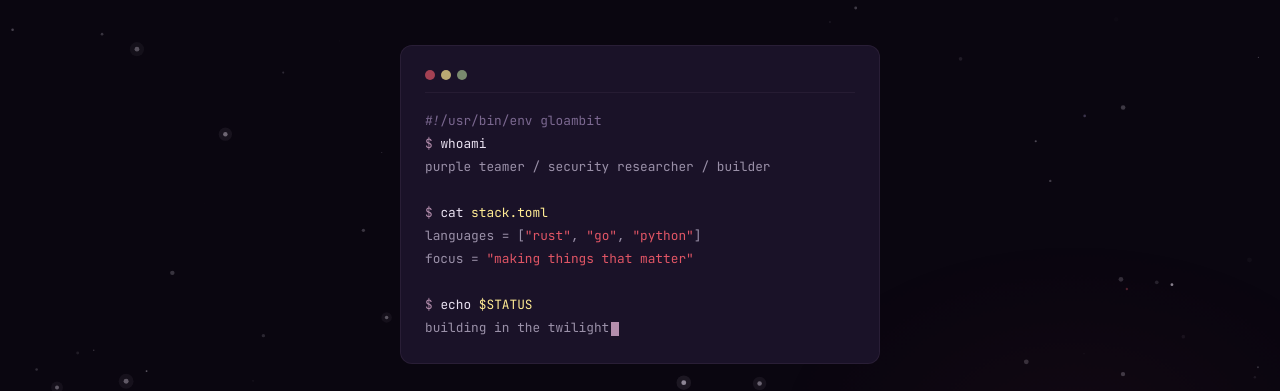
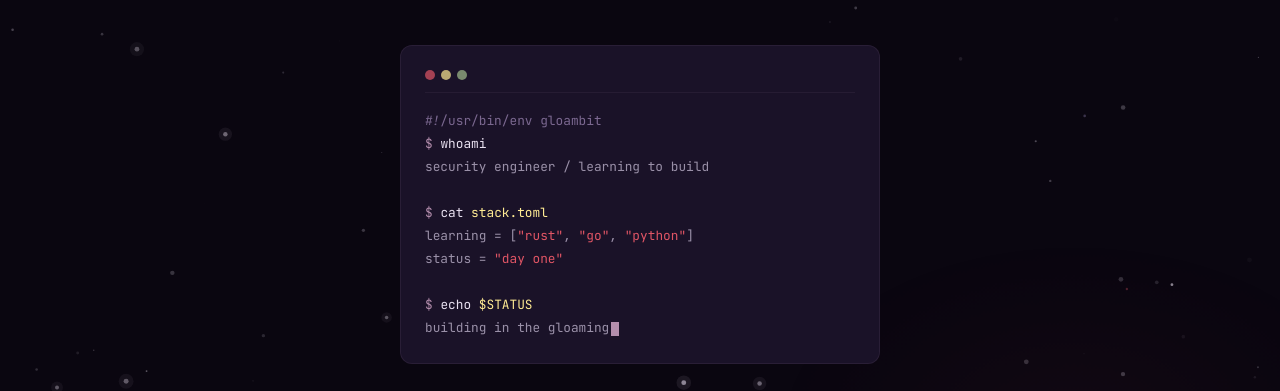
Before and after one commit to gloambit/gloam.sh, a plain HTML site: page index.html in a window 1280 px wide. Shown: the part 344-735 px from the top of the page. Drawn offline with Linux system fonts and the light colour scheme.

Commit message:
Update bio: learning, not claiming skills yet

```diff
--- a/index.html
+++ b/index.html
@@ -454,14 +454,14 @@
                 <div>
                     <span class="comment">#!/usr/bin/env gloambit</span><br>
                     <span class="prompt">$</span> <span class="cmd">whoami</span><br>
-                    <span class="output">purple teamer / security researcher / builder</span><br>
+                    <span class="output">security engineer / learning to build</span><br>
                     <br>
                     <span class="prompt">$</span> <span class="cmd">cat</span> <span class="arg">stack.toml</span><br>
-                    <span class="output">languages = [</span><span class="flag">"rust"</span><span class="output">,</span> <span class="flag">"go"</span><span class="output">,</span> <span class="flag">"python"</span><span class="output">]</span><br>
-                    <span class="output">focus = </span><span class="flag">"making things that matter"</span><br>
+                    <span class="output">learning = [</span><span class="flag">"rust"</span><span class="output">,</span> <span class="flag">"go"</span><span class="output">,</span> <span class="flag">"python"</span><span class="output">]</span><br>
+                    <span class="output">status  = </span><span class="flag">"day one"</span><br>
                     <br>
                     <span class="prompt">$</span> <span class="cmd">echo</span> <span class="arg">$STATUS</span><br>
-                    <span class="output">building in the twilight</span><span class="cursor"></span>
+                    <span class="output">building in the gloaming</span><span class="cursor"></span>
                 </div>
             </div>
 
```
